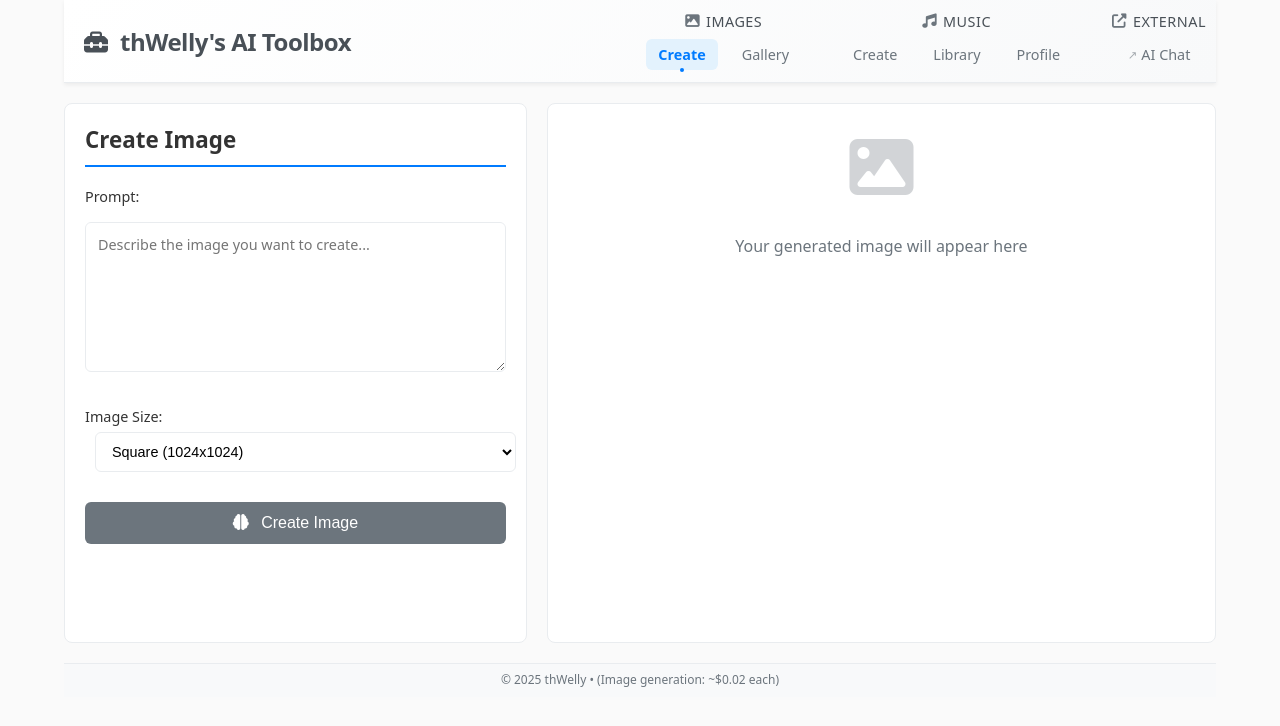
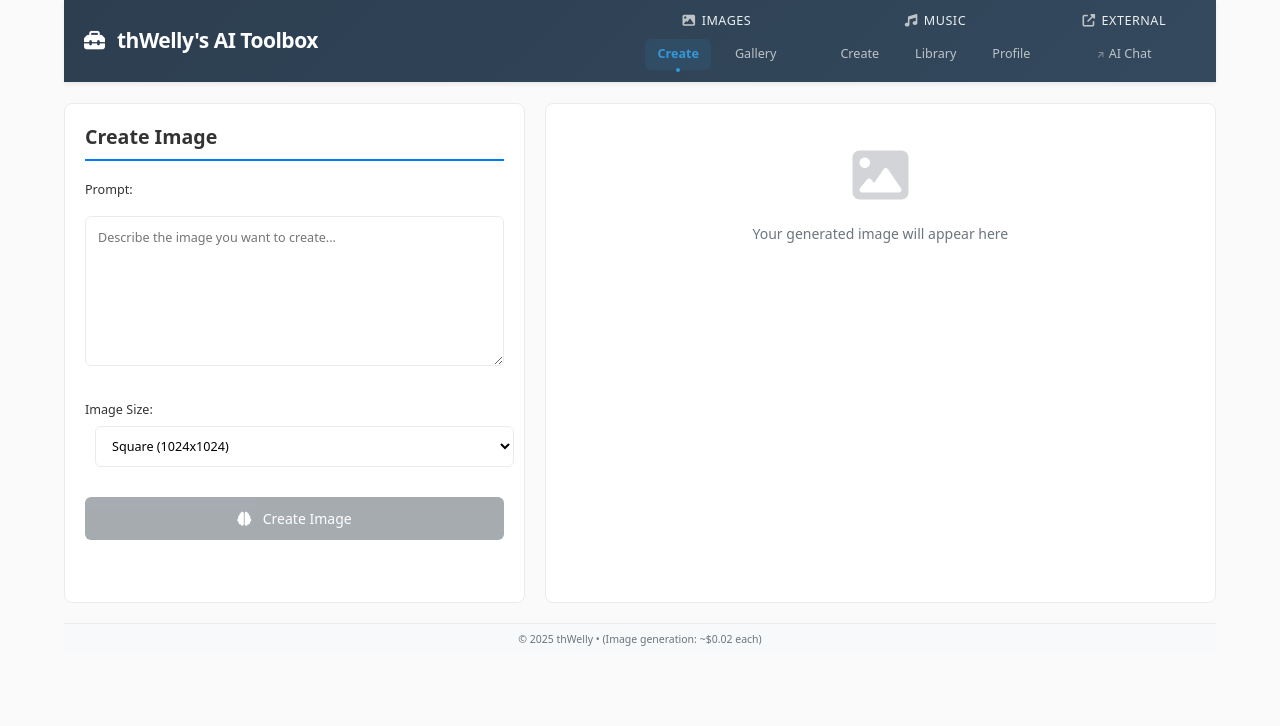
Before and after one commit to rwellinger/thwelly_ai_tools, an Angular app in the folder aiwebui/: page /imagegen in a window 1280 px wide. Shown: the top 726 px of the page. Built offline with nearby package versions, Linux system fonts and the light colour scheme.

Commit message:
layout correction

```diff
--- a/aiwebui/src/app/image-generator/image-generator.component.css
+++ b/aiwebui/src/app/image-generator/image-generator.component.css
@@ -2,7 +2,7 @@
 .master-detail-container {
     display: flex;
     gap: 20px;
-    height: calc(100vh - 260px);
+    height: calc(100vh - 320px);
     min-height: 500px;
 }
 
--- a/aiwebui/src/app/image-view/image-view.component.css
+++ b/aiwebui/src/app/image-view/image-view.component.css
@@ -226,7 +226,7 @@
 .master-detail-container {
     display: flex;
     gap: 20px;
-    height: calc(100vh - 260px);
+    height: calc(100vh - 320px);
     min-height: 500px;
 }
 
@@ -240,7 +240,7 @@
     border-radius: 8px;
     background: white;
     overflow: hidden;
-    max-height: calc(100vh - 200px);
+    max-height: calc(100vh - 260px);
 }
 
 /* Responsive height adjustments */
@@ -345,6 +345,8 @@
     overflow-y: auto;
     font-size: 0.9em;
     max-height: 500px;
+    border-collapse: collapse;
+    width: 100%;
 }
 
 /* Ensure table scrolling on smaller screens */
@@ -374,7 +376,7 @@
     width: 15%;
     min-width: 80px;
     text-align: center;
-    font-family: 'Courier New', monospace;
+    font-family: monospace;
     font-size: 0.85em;
 }
 
@@ -540,6 +542,7 @@
     color: #333;
     margin: 0 0 20px 0;
     font-size: 1.4em;
+    font-weight: 600;
     border-bottom: 2px solid #007bff;
     padding-bottom: 10px;
 }
@@ -769,3 +772,97 @@
     max-height: 70vh;
     border-radius: 8px;
 }
+
+/* ===== TITLE EDITING (UNIFIED WITH SONG-VIEW) ===== */
+.image-title-section {
+    background-color: #f8f9fa;
+    padding: 15px;
+    border-radius: 6px;
+    border-left: 4px solid #007bff;
+    margin-bottom: 15px;
+}
+
+.title-row {
+    display: flex;
+    align-items: center;
+    justify-content: space-between;
+    gap: 10px;
+}
+
+.image-title {
+    margin: 0;
+    color: #333;
+    font-size: 1.2em;
+    font-weight: 600;
+    flex: 1;
+    word-break: break-word;
+}
+
+.title-edit-row {
+    display: flex;
+    align-items: center;
+    gap: 8px;
+}
+
+.title-input {
+    flex: 1;
+    padding: 8px 12px;
+    border: 2px solid #007bff;
+    border-radius: 4px;
+    font-size: 1.1em;
+    font-weight: 500;
+    color: #333;
+    background: white;
+}
+
+.title-input:focus {
+    outline: none;
+    border-color: #0056b3;
+    box-shadow: 0 0 0 3px rgba(0,123,255,.1);
+}
+
+.edit-btn, .save-btn, .cancel-btn {
+    background: none;
+    border: 2px solid #007bff;
+    color: #007bff;
+    padding: 8px 10px;
+    border-radius: 4px;
+    cursor: pointer;
+    font-size: 0.9em;
+    transition: all 0.2s ease;
+    min-width: 36px;
+    height: 36px;
+    display: flex;
+    align-items: center;
+    justify-content: center;
+}
+
+.edit-btn:hover:not(:disabled) {
+    background-color: #007bff;
+    color: white;
+}
+
+.save-btn {
+    border-color: #28a745;
+    color: #28a745;
+}
+
+.save-btn:hover:not(:disabled) {
+    background-color: #28a745;
+    color: white;
+}
+
+.cancel-btn {
+    border-color: #6c757d;
+    color: #6c757d;
+}
+
+.cancel-btn:hover:not(:disabled) {
+    background-color: #6c757d;
+    color: white;
+}
+
+.edit-btn:disabled, .save-btn:disabled, .cancel-btn:disabled {
+    opacity: 0.5;
+    cursor: not-allowed;
+}
--- a/aiwebui/src/app/shared/header/header.component.css
+++ b/aiwebui/src/app/shared/header/header.component.css
@@ -1,5 +1,5 @@
 .modern-header {
-    background: linear-gradient(135deg, #ffffff 0%, #f8f9fa 100%);
+    background: linear-gradient(135deg, #2c3e50 0%, #34495e 100%);
     border-bottom: 1px solid #e9ecef;
     box-shadow: 0 2px 4px rgba(0,0,0,0.06);
     margin-bottom: 20px;
@@ -29,7 +29,7 @@
     flex-shrink: 0;
     font-weight: 700;
     font-size: 1.5em;
-    color: #495057;
+    color: #ffffff;
 }
 
 /* Brand Text */
@@ -40,7 +40,7 @@
 .brand-text {
     font-weight: 700;
     font-size: 1.5em;
-    color: #495057;
+    color: #ffffff;
     letter-spacing: -0.5px;
 }
 
@@ -63,7 +63,7 @@
 .group-label {
     display: flex;
     align-items: center;
-    color: #495057;
+    color: #ecf0f1;
     font-weight: 500;
     font-size: 0.9em;
     margin-bottom: 8px;
@@ -73,7 +73,7 @@
 
 .group-label i {
     margin-right: 6px;
-    color: #6c757d;
+    color: #bdc3c7;
 }
 
 .group-items {
@@ -85,7 +85,7 @@
     display: flex;
     align-items: center;
     padding: 6px 12px;
-    color: #6c757d;
+    color: #bdc3c7;
     text-decoration: none;
     font-size: 0.9em;
     font-weight: 500;
@@ -95,15 +95,15 @@
 }
 
 .group-items a:hover {
-    color: #007bff;
-    background-color: #e3f2fd;
+    color: #3498db;
+    background-color: rgba(52, 152, 219, 0.1);
     text-decoration: none;
     transform: translateY(-1px);
 }
 
 .group-items a.active {
-    color: #007bff;
-    background-color: #e3f2fd;
+    color: #3498db;
+    background-color: rgba(52, 152, 219, 0.1);
     font-weight: 600;
 }
 
@@ -115,7 +115,7 @@
     transform: translateX(-50%);
     width: 4px;
     height: 4px;
-    background-color: #007bff;
+    background-color: #3498db;
     border-radius: 50%;
 }
 
@@ -124,7 +124,7 @@
     display: flex;
     align-items: center;
     padding: 6px 12px;
-    color: #6c757d;
+    color: #bdc3c7;
     text-decoration: none;
     font-size: 0.9em;
     font-weight: 500;
@@ -134,8 +134,8 @@
 }
 
 .external-link:hover {
-    color: #28a745;
-    background-color: #d4edda;
+    color: #2ecc71;
+    background-color: rgba(46, 204, 113, 0.1);
     text-decoration: none;
     transform: translateY(-1px);
 }
--- a/aiwebui/src/app/song-generator/song-generator.component.css
+++ b/aiwebui/src/app/song-generator/song-generator.component.css
@@ -2,7 +2,7 @@
 .master-detail-container {
     display: flex;
     gap: 20px;
-    height: calc(100vh - 260px);
+    height: calc(100vh - 320px);
     min-height: 500px;
 }
 
--- a/aiwebui/src/app/song-view/song-view.component.css
+++ b/aiwebui/src/app/song-view/song-view.component.css
@@ -133,7 +133,7 @@
 .master-detail-container {
     display: flex;
     gap: 20px;
-    height: calc(100vh - 260px);
+    height: calc(100vh - 320px);
     min-height: 500px;
 }
 
@@ -147,7 +147,7 @@
     border-radius: 8px;
     background: white;
     overflow: hidden;
-    max-height: calc(100vh - 200px);
+    max-height: calc(100vh - 260px);
 }
 
 /* Responsive height adjustments */
@@ -252,6 +252,8 @@
     overflow-y: auto;
     font-size: 14px;
     max-height: 500px;
+    border-collapse: collapse;
+    width: 100%;
 }
 
 /* Ensure table scrolling on smaller screens */
@@ -793,7 +795,7 @@
 .enhanced-audio-player::-webkit-media-controls-time-remaining-display {
     font-size: 13px;
     color: #495057;
-    font-family: -apple-system, BlinkMacSystemFont, 'Segoe UI', Roboto, sans-serif;
+    font-family: system-ui, Arial, sans-serif;
 }
 
 .enhanced-audio-player::-webkit-media-controls-volume-slider-container {
--- a/aiwebui/src/styles.css
+++ b/aiwebui/src/styles.css
@@ -2,18 +2,38 @@
 @import '@angular/material/prebuilt-themes/indigo-pink.css';
 
 /* ===== GLOBAL BASE STYLES ===== */
+* {
+    box-sizing: border-box;
+}
+
 body {
-    font-family: system-ui, Arial, sans-serif;
+    font-family: system-ui, -apple-system, 'Segoe UI', Roboto, Helvetica, Arial, sans-serif;
+    font-size: 14px;
+    line-height: 1.5;
     margin: 20px;
     max-width: 90%;
     margin: auto;
     background: #fafafa;
-    color: #222;
+    color: #333;
+    -webkit-font-smoothing: antialiased;
+    -moz-osx-font-smoothing: grayscale;
 }
 
-h1 {
+h1, h2, h3, h4, h5, h6 {
     color: #333;
-    margin-bottom: 20px;
+    font-weight: 600;
+    line-height: 1.3;
+    margin: 0 0 1rem 0;
+}
+
+h1 { font-size: 2rem; }
+h2 { font-size: 1.5rem; }
+h3 { font-size: 1.25rem; }
+h4 { font-size: 1.1rem; }
+
+p {
+    margin: 0 0 1rem 0;
+    line-height: 1.6;
 }
 
 /* ===== NAVIGATION ===== */
@@ -36,16 +56,79 @@ nav a:hover {
 }
 
 /* ===== FORM ELEMENTS ===== */
+input, textarea, select {
+    font-family: inherit;
+    font-size: inherit;
+    line-height: 1.5;
+    border: 1px solid #e9ecef;
+    border-radius: 4px;
+    padding: 8px 12px;
+    transition: border-color 0.2s ease, box-shadow 0.2s ease;
+}
+
+input:focus, textarea:focus, select:focus {
+    outline: none;
+    border-color: #007bff;
+    box-shadow: 0 0 0 3px rgba(0,123,255,.1);
+}
+
 textarea {
     width: 95%;
     height: 150px;
-    font-size: medium;
     padding: 10px;
-    border: 1px solid #ccc;
-    border-radius: 4px;
     margin: 10px 0;
     resize: vertical;
 }
+
+button {
+    font-family: inherit;
+    font-size: inherit;
+    cursor: pointer;
+    border: none;
+    border-radius: 4px;
+    padding: 8px 16px;
+    transition: all 0.2s ease;
+}
+
+button:disabled {
+    cursor: not-allowed;
+    opacity: 0.6;
+}
+
+/* ===== UTILITY CLASSES ===== */
+.card {
+    background: white;
+    border: 1px solid #e9ecef;
+    border-radius: 8px;
+    box-shadow: 0 2px 4px rgba(0,0,0,0.05);
+    transition: box-shadow 0.2s ease;
+}
+
+.card:hover {
+    box-shadow: 0 4px 8px rgba(0,0,0,0.1);
+}
+
+.text-muted {
+    color: #6c757d !important;
+}
+
+.text-primary {
+    color: #007bff !important;
+}
+
+.text-success {
+    color: #28a745 !important;
+}
+
+.text-danger {
+    color: #dc3545 !important;
+}
+
+.mb-0 { margin-bottom: 0 !important; }
+.mb-1 { margin-bottom: 0.25rem !important; }
+.mb-2 { margin-bottom: 0.5rem !important; }
+.mb-3 { margin-bottom: 1rem !important; }
+.mb-4 { margin-bottom: 1.5rem !important; }
 
 label {
     font-size: medium;
```
Also changed, not shown: 1 other file (tests, documents, lock files or other folders).
